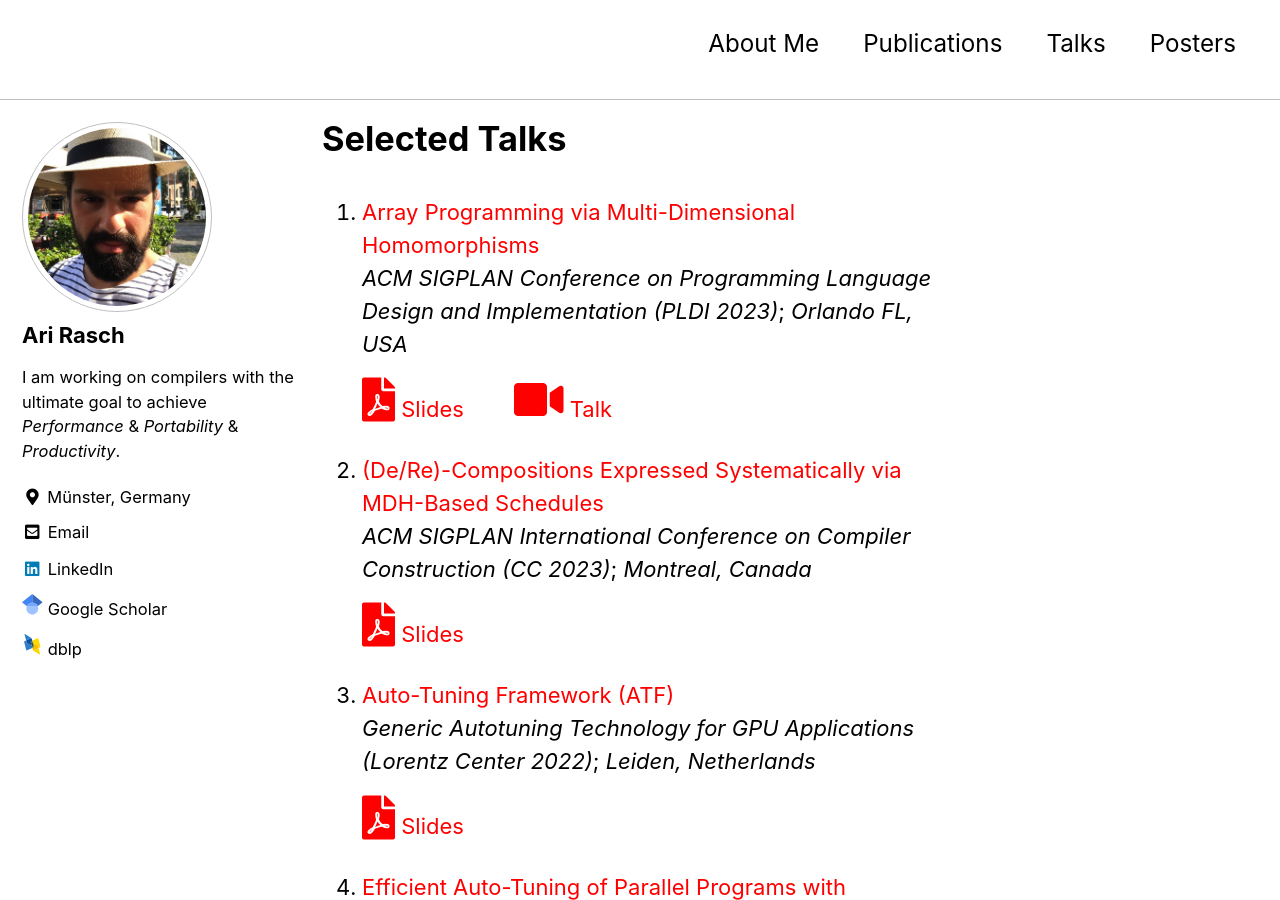
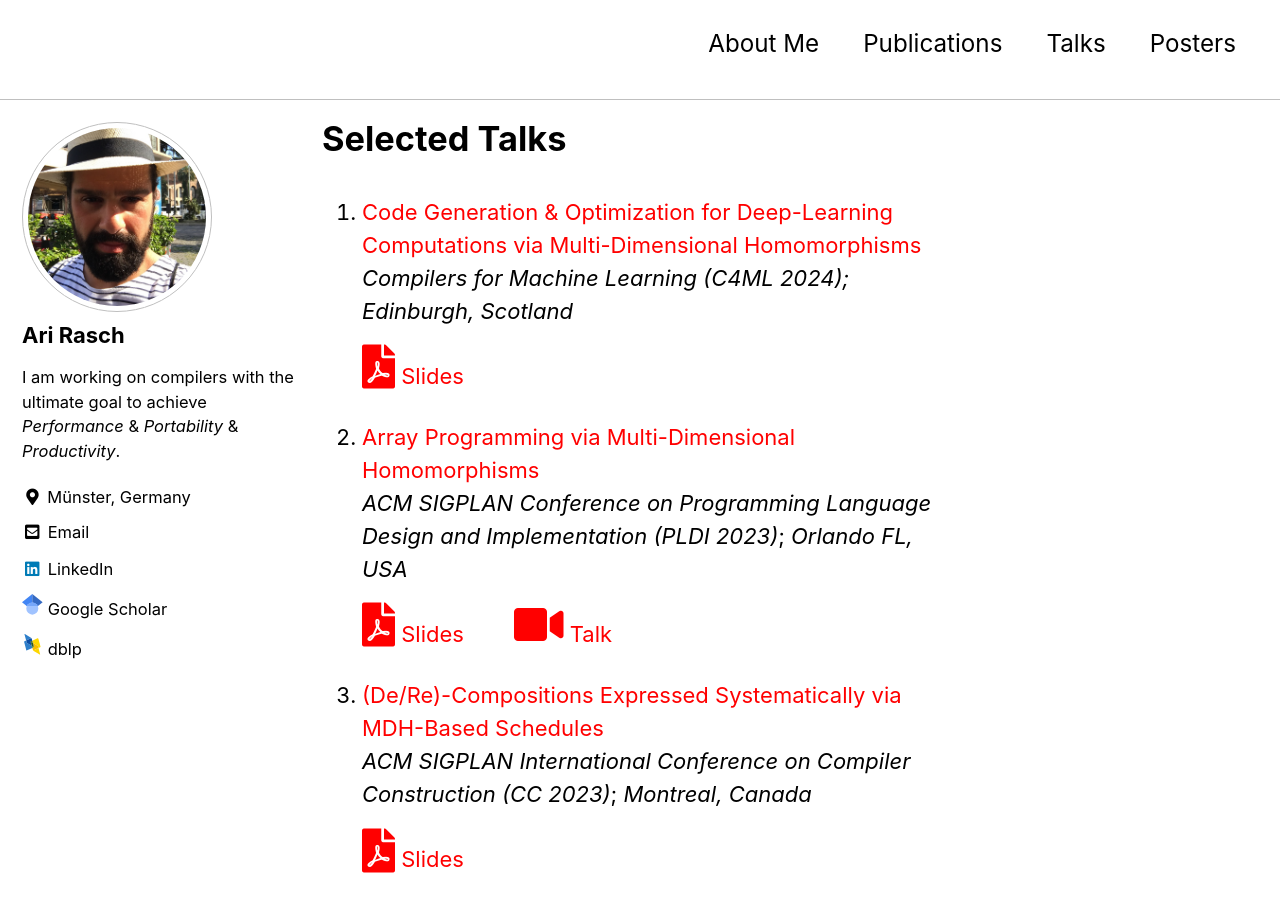
Before and after one commit to AriRasch/arirasch.github.io, a Jekyll site: the page built from talks.md, in a window 1280 px wide and 900 px high. Built offline with Jekyll 4.4.1, drawn with Linux system fonts in a browser that asks for light colours; cached includes are drawn as plain includes; our own code applies the rules of GitHub Pages for plain Markdown files.

Commit message:
Add C4ML'24 (#8)

```diff
--- a/talks.md
+++ b/talks.md
@@ -5,74 +5,78 @@ author_profile: true
 
 # Selected Talks
 
-1.  [Array Programming via Multi-Dimensional Homomorphisms](https://pldi23.sigplan.org/home/ARRAY-2023) \\
+1.  [Code Generation & Optimization for Deep-Learning Computations via Multi-Dimensional Homomorphisms](https://www.c4ml.org) \\
+    *Compilers for Machine Learning (C4ML 2024); Edinburgh, Scotland* \\
+    <a href="../assets/files/slides/c4ml24/c4ml24_talk.pdf"><i class="fas fa-file-pdf" style="color: red; font-size: 2em; padding-top: .4em"></i></a> [Slides](../assets/files/slides/c4ml24/c4ml24_talk.pdf)
+
+2.  [Array Programming via Multi-Dimensional Homomorphisms](https://pldi23.sigplan.org/home/ARRAY-2023) \\
     *ACM SIGPLAN Conference on Programming Language Design and Implementation (PLDI 2023)*; *Orlando FL, USA*\\
     <a href="../assets/files/slides/pldi23/slides.pdf"><i class="fas fa-file-pdf" style="color: red; font-size: 2em; padding-top: .4em"></i></a> [Slides](../assets/files/slides/pldi23/slides.pdf)
     <a href="https://www.youtube.com/watch?v=FAwgO86b6oo"><i class="fas fa-video" style="color: red; font-size: 2em; padding-top: .4em; padding-left: 1em"></i></a> [Talk](https://www.youtube.com/watch?v=FAwgO86b6oo)
 
-2.  [(De/Re)-Compositions Expressed Systematically via MDH-Based Schedules](https://dl.acm.org/doi/abs/10.1145/3578360.3580269) \\
+3.  [(De/Re)-Compositions Expressed Systematically via MDH-Based Schedules](https://dl.acm.org/doi/abs/10.1145/3578360.3580269) \\
     *ACM SIGPLAN International Conference on Compiler Construction (CC 2023)*; *Montreal, Canada*\\
     <a href="../assets/files/slides/cc23/slides.pdf"><i class="fas fa-file-pdf" style="color: red; font-size: 2em; padding-top: .4em"></i></a> [Slides](../assets/files/slides/cc23/slides.pdf)
 
-3.  [Auto-Tuning Framework (ATF)](https://www.lorentzcenter.nl/generic-autotuning-technology-for-gpu-applications.html) \\
+4.  [Auto-Tuning Framework (ATF)](https://www.lorentzcenter.nl/generic-autotuning-technology-for-gpu-applications.html) \\
     *Generic Autotuning Technology for GPU Applications (Lorentz Center 2022)*; *Leiden, Netherlands*\\
     <a href="../assets/files/slides/lorentz22/slides.pdf"><i class="fas fa-file-pdf" style="color: red; font-size: 2em; padding-top: .4em"></i></a> [Slides](../assets/files/slides/lorentz22/slides.pdf)
 
-4.  [Efficient Auto-Tuning of Parallel Programs with Interdependent Tuning Parameters via Auto-Tuning Framework (ATF)](https://dl.acm.org/doi/abs/10.1145/3427093) \\
+5.  [Efficient Auto-Tuning of Parallel Programs with Interdependent Tuning Parameters via Auto-Tuning Framework (ATF)](https://dl.acm.org/doi/abs/10.1145/3427093) \\
     *International Conference on High-Performance Embedded Architectures and Compilers (HiPEAC 2021)*; *online event*\\
     <a href="../assets/files/slides/hipeac21/slides.pdf"><i class="fas fa-file-pdf" style="color: red; font-size: 2em; padding-top: .4em"></i></a> [Slides](../assets/files/slides/hipeac21/slides.pdf)
     <a href="https://www.youtube.com/watch?v=PRUbf1R-lZ0"><i class="fas fa-video" style="color: red; font-size: 2em; padding-top: .4em; padding-left: 1em"></i></a> [Talk](https://www.youtube.com/watch?v=PRUbf1R-lZ0)
 
-5.  [Using MLIR for Multi-Dimensional Homomorphisms](https://groups.google.com/a/tensorflow.org/g/mlir/c/CxFj0UKBBRw) \\
+6.  [Using MLIR for Multi-Dimensional Homomorphisms](https://groups.google.com/a/tensorflow.org/g/mlir/c/CxFj0UKBBRw) \\
     *Google SIG MLIR Open Design Meeting 2020*; *online event*\\
     <a href="../assets/files/slides/google20/slides.pdf"><i class="fas fa-file-pdf" style="color: red; font-size: 2em; padding-top: .4em"></i></a> [Slides](../assets/files/slides/google20/slides.pdf)
     <a href="https://www.youtube.com/watch?v=RQR_9tHscMI"><i class="fas fa-video" style="color: red; font-size: 2em; padding-top: .4em; padding-left: 1em"></i></a> [Talk](https://www.youtube.com/watch?v=RQR_9tHscMI)
 
-6.  [md_stencil: High-Performance Stencil Computations on CPU and GPU via Multi-Dimensional Homomorphisms](https://pact20.cc.gatech.edu/acm-src/) \\
+7.  [md_stencil: High-Performance Stencil Computations on CPU and GPU via Multi-Dimensional Homomorphisms](https://pact20.cc.gatech.edu/acm-src/) \\
     *International Conference on Parallel Architectures and Compilation Techniques (PACT 2020)*; *online event*\\
     <a href="../assets/files/slides/pact20/slides.pdf"><i class="fas fa-file-pdf" style="color: red; font-size: 2em; padding-top: .4em"></i></a> [Slides](../assets/files/slides/pact20/slides.pdf)
     <a href="https://www.youtube.com/watch?v=DGWjHudmkUc&t=4s"><i class="fas fa-video" style="color: red; font-size: 2em; padding-top: .4em; padding-left: 1em"></i></a> [Talk](https://www.youtube.com/watch?v=DGWjHudmkUc&t=4s)
 
-7.  [Multi-Dimensional Homomorphisms and Their Implementation in OpenCL](https://developer.nvidia.com/blog/author/vgrover/) \\
+8.  [Multi-Dimensional Homomorphisms and Their Implementation in OpenCL](https://developer.nvidia.com/blog/author/vgrover/) \\
     *NVIDIA Deep Learning Compiler Team 2020*; *online event*\\
     <a href="../assets/files/slides/nvidia20/slides.pdf"><i class="fas fa-file-pdf" style="color: red; font-size: 2em; padding-top: .4em"></i></a> [Slides](../assets/files/slides/nvidia20/slides.pdf)
 
-8.  [md_poly: A Performance-Portable Polyhedral Compiler Based on Multi-Dimensional Homomorphisms](https://cgo-conference.github.io/cgo2020/src/) \\
+9.  [md_poly: A Performance-Portable Polyhedral Compiler Based on Multi-Dimensional Homomorphisms](https://cgo-conference.github.io/cgo2020/src/) \\
     *IEEE/ACM International Symposium on Code Generation and Optimization (CGO 2020)*; *San Diego CA, USA*\\
     <a href="../assets/files/slides/cgo20/slides.pdf"><i class="fas fa-file-pdf" style="color: red; font-size: 2em; padding-top: .4em"></i></a> [Slides](../assets/files/slides/cgo20/slides.pdf)
 
-9. [md_poly: A Performance-Portable Polyhedral Compiler Based on Multi-Dimensional Homomorphisms](https://impact-workshop.org/impact2020/) \\
+10. [md_poly: A Performance-Portable Polyhedral Compiler Based on Multi-Dimensional Homomorphisms](https://impact-workshop.org/impact2020/) \\
     *International Workshop on Polyhedral Compilation Techniques (IMPACT 2020)*; *Bologna, Italy*\\
     <a href="../assets/files/slides/impact20/slides.pdf"><i class="fas fa-file-pdf" style="color: red; font-size: 2em; padding-top: .4em"></i></a> [Slides](../assets/files/slides/impact20/slides.pdf)
 
-10. [Performance, Portability, and Productivity for Data-Parallel Applications on Multi- and Many-Core Architectures](https://sc19.supercomputing.org/presentation/index-id=drs106&sess=sess264.html) \\
+11. [Performance, Portability, and Productivity for Data-Parallel Applications on Multi- and Many-Core Architectures](https://sc19.supercomputing.org/presentation/index-id=drs106&sess=sess264.html) \\
     *The International Conference for High Performance Computing, Networking, Storage, and Analysis (SC 2019)*; *Denver CO, USA*\\
     <a href="../assets/files/slides/sc19/slides.pdf"><i class="fas fa-file-pdf" style="color: red; font-size: 2em; padding-top: .4em"></i></a> [Slides](../assets/files/slides/sc19/slides.pdf)
 
-11. [Performance, Portability, and Productivity for Data-Parallel Applications on Multi- and Many-Core Architectures](https://2019.splashcon.org/track/splash-2019-Doctoral-Symposium) \\
+12. [Performance, Portability, and Productivity for Data-Parallel Applications on Multi- and Many-Core Architectures](https://2019.splashcon.org/track/splash-2019-Doctoral-Symposium) \\
     *ACM SIGPLAN conference on Systems, Programming, Languages, and Applications: Software for Humanity (SPLASH 2019)*; *Athens, Greece*\\
     <a href="../assets/files/slides/splash19/slides.pdf"><i class="fas fa-file-pdf" style="color: red; font-size: 2em; padding-top: .4em"></i></a> [Slides](../assets/files/slides/splash19/slides.pdf)
 
-12. [Generating Portable High-Performance Code via Multi-Dimensional Homomorphisms](https://ieeexplore.ieee.org/abstract/document/8891668) \\
+13. [Generating Portable High-Performance Code via Multi-Dimensional Homomorphisms](https://ieeexplore.ieee.org/abstract/document/8891668) \\
     *International Conference on Parallel Architectures and Compilation Techniques (PACT 2019)*; *Seattle WA, USA*\\
     <a href="../assets/files/slides/pact19/slides.pdf"><i class="fas fa-file-pdf" style="color: red; font-size: 2em; padding-top: .4em"></i></a> [Slides](../assets/files/slides/pact19/slides.pdf)
 
-13. [OCAL: An Abstraction for Host- Code Programming with OpenCL and CUDA](https://ieeexplore.ieee.org/abstract/document/8644541?casa_token=XYcMMQCmA1sAAAAA:OxP9FJD_Gdlzz2Xu5OhB_wwgzva7VKYhFy-Y7CrM_1Zi2l8YSTvsj5Duk3Nri34gDjrndahvLhU) \\
+14. [OCAL: An Abstraction for Host- Code Programming with OpenCL and CUDA](https://ieeexplore.ieee.org/abstract/document/8644541?casa_token=XYcMMQCmA1sAAAAA:OxP9FJD_Gdlzz2Xu5OhB_wwgzva7VKYhFy-Y7CrM_1Zi2l8YSTvsj5Duk3Nri34gDjrndahvLhU) \\
     *IEEE International Conference on Parallel and Distributed Systems (ICPADS 2018)*; *Singapore*\\
     <a href="../assets/files/slides/icpads18/slides.pdf"><i class="fas fa-file-pdf" style="color: red; font-size: 2em; padding-top: .4em"></i></a> [Slides](../assets/files/slides/icpads18/slides.pdf)
 
-14. [High-Performance Probabilistic Record Linkage via Multi-Dimensional Homomorphisms](https://dl.acm.org/doi/abs/10.1145/3297280.3297330) \\
+15. [High-Performance Probabilistic Record Linkage via Multi-Dimensional Homomorphisms](https://dl.acm.org/doi/abs/10.1145/3297280.3297330) \\
     *ACM/SIGAPP Symposium On Applied Computing (SAC 2018)*; *Limassol, Cyprus*\\
     <a href="../assets/files/slides/sac18/slides.pdf"><i class="fas fa-file-pdf" style="color: red; font-size: 2em; padding-top: .4em"></i></a> [Slides](../assets/files/slides/sac18/slides.pdf)
 
-15. [ATF: A Generic Auto-Tuning Framework](https://hlpp2017.infor.uva.es) \\
+16. [ATF: A Generic Auto-Tuning Framework](https://hlpp2017.infor.uva.es) \\
     *International Symposium on High-Level Parallel Programming and Applications (HLPP 2017)*; *Valladolid, Spain*\\
     <a href="../assets/files/slides/hlpp17/slides.pdf"><i class="fas fa-file-pdf" style="color: red; font-size: 2em; padding-top: .4em"></i></a> [Slides](../assets/files/slides/hlpp17/slides.pdf)
 
-16. [ATF: A Generic Auto-Tuning Framework](https://ieeexplore.ieee.org/document/8291912) \\
+17. [ATF: A Generic Auto-Tuning Framework](https://ieeexplore.ieee.org/document/8291912) \\
     *IEEE International Conference on High Performance Computing and Communications (HPCC 2017)*; *Bangkok, Thailand*\\
     <a href="../assets/files/slides/hpcc17/slides.pdf"><i class="fas fa-file-pdf" style="color: red; font-size: 2em; padding-top: .4em"></i></a> [Slides](../assets/files/slides/hpcc17/slides.pdf)
 
-17. [Multi-Dimensional Homomorphisms and Their Implementation in OpenCL](https://hlpp2016.uni-muenster.de) \\
+18. [Multi-Dimensional Homomorphisms and Their Implementation in OpenCL](https://hlpp2016.uni-muenster.de) \\
     *International Symposium on High-Level Parallel Programming and Applications (HLPP 2016)*; *Muenster, Germany*\\
     <a href="../assets/files/slides/hlpp16/slides.pdf"><i class="fas fa-file-pdf" style="color: red; font-size: 2em; padding-top: .4em"></i></a> [Slides](../assets/files/slides/hlpp16/slides.pdf)
```
Also changed, not shown: 1 other file.
